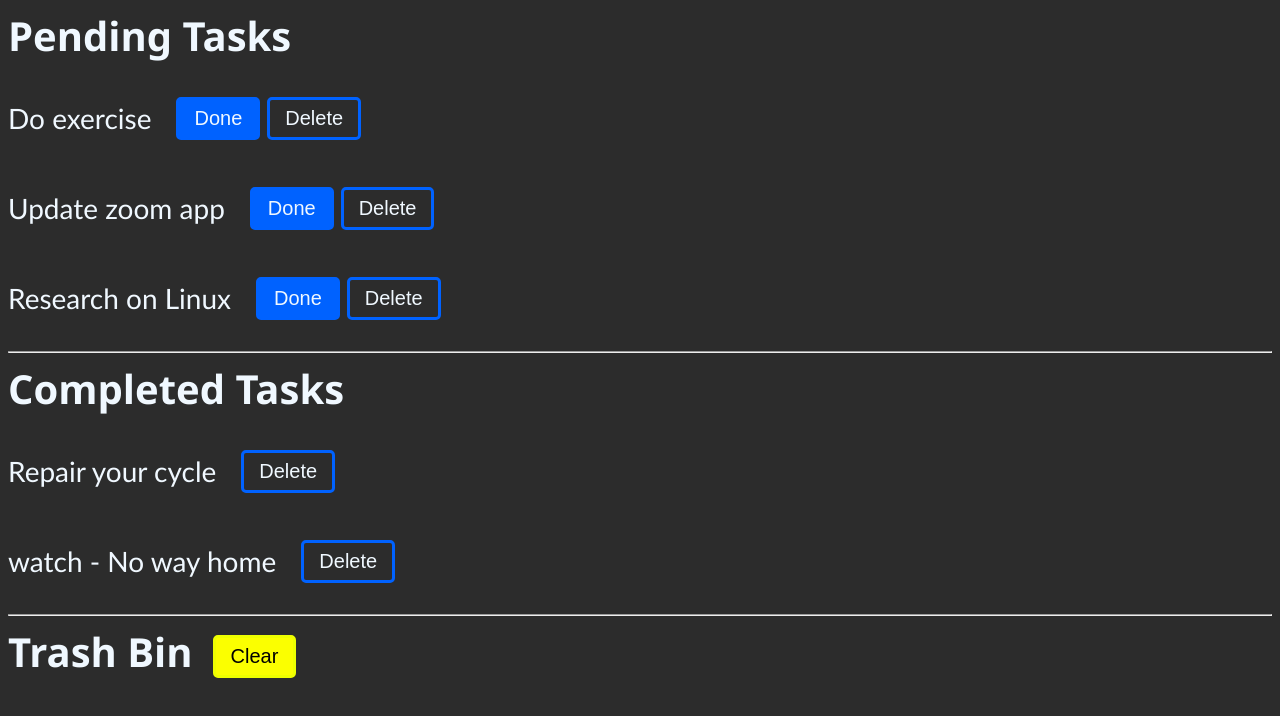
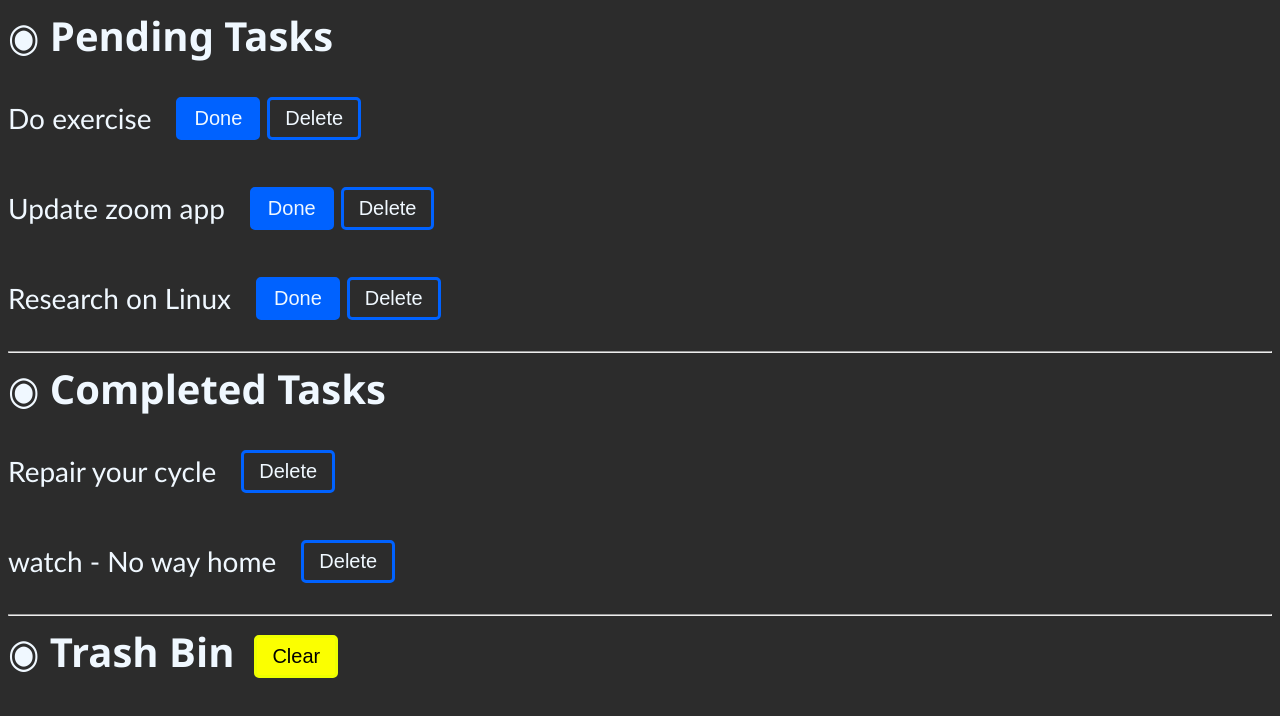
Before and after one commit to WinayGupta777/firstreactapp, a React (Create React App) app: page / in a window 1280 px wide. Shown: the top 716 px of the page. Built offline with nearby package versions, Linux system fonts and the light colour scheme.

Commit message:
Ponter added!!

```diff
--- a/src/components/TrashBin.js
+++ b/src/components/TrashBin.js
@@ -17,7 +17,7 @@ class Trash extends React.Component {
     render(){return(
         <>
             <div className="block">
-                <h2>Trash Bin</h2>
+                <h2>◉ Trash Bin</h2>
                 <button className="trash" onClick={this.clearALL}>Clear</button>
             </div>
             {this.state.isVisible == true ?
--- a/src/components/completed.js
+++ b/src/components/completed.js
@@ -5,7 +5,7 @@ class Completed extends React.Component {
     }
     render(){return(
         <>
-            <h2>Completed Tasks</h2>
+            <h2>◉ Completed Tasks</h2>
             {this.props.list.map(
                 (i)=>
                 <div className="block">
--- a/src/components/pending.js
+++ b/src/components/pending.js
@@ -7,7 +7,7 @@ class Pending extends React.Component {
     render(){
         return(
         <>
-            <h2>Pending Tasks</h2>
+            <h2>◉ Pending Tasks</h2>
             {this.props.list.map(
                 (i)=>
                 <div className="block">
```
